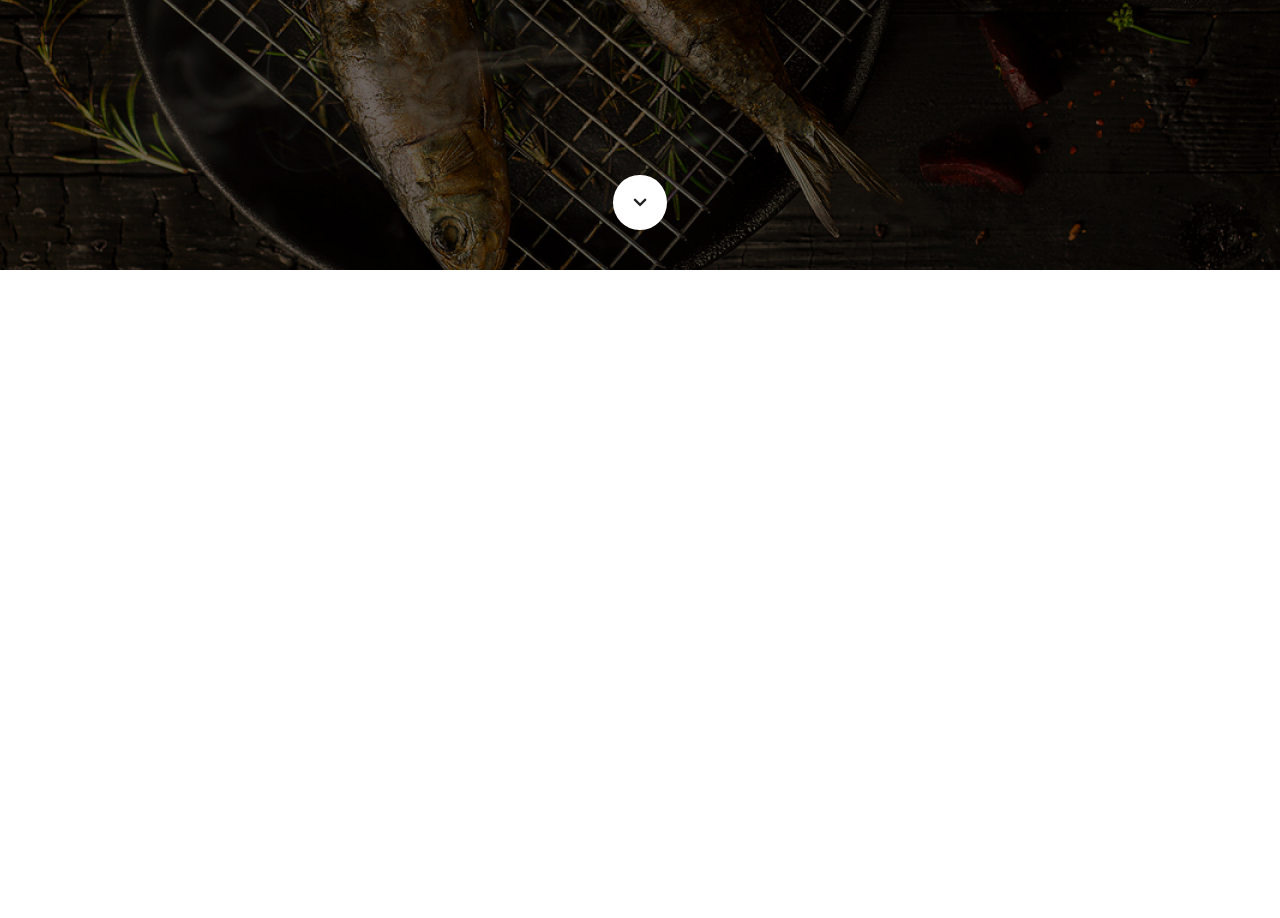
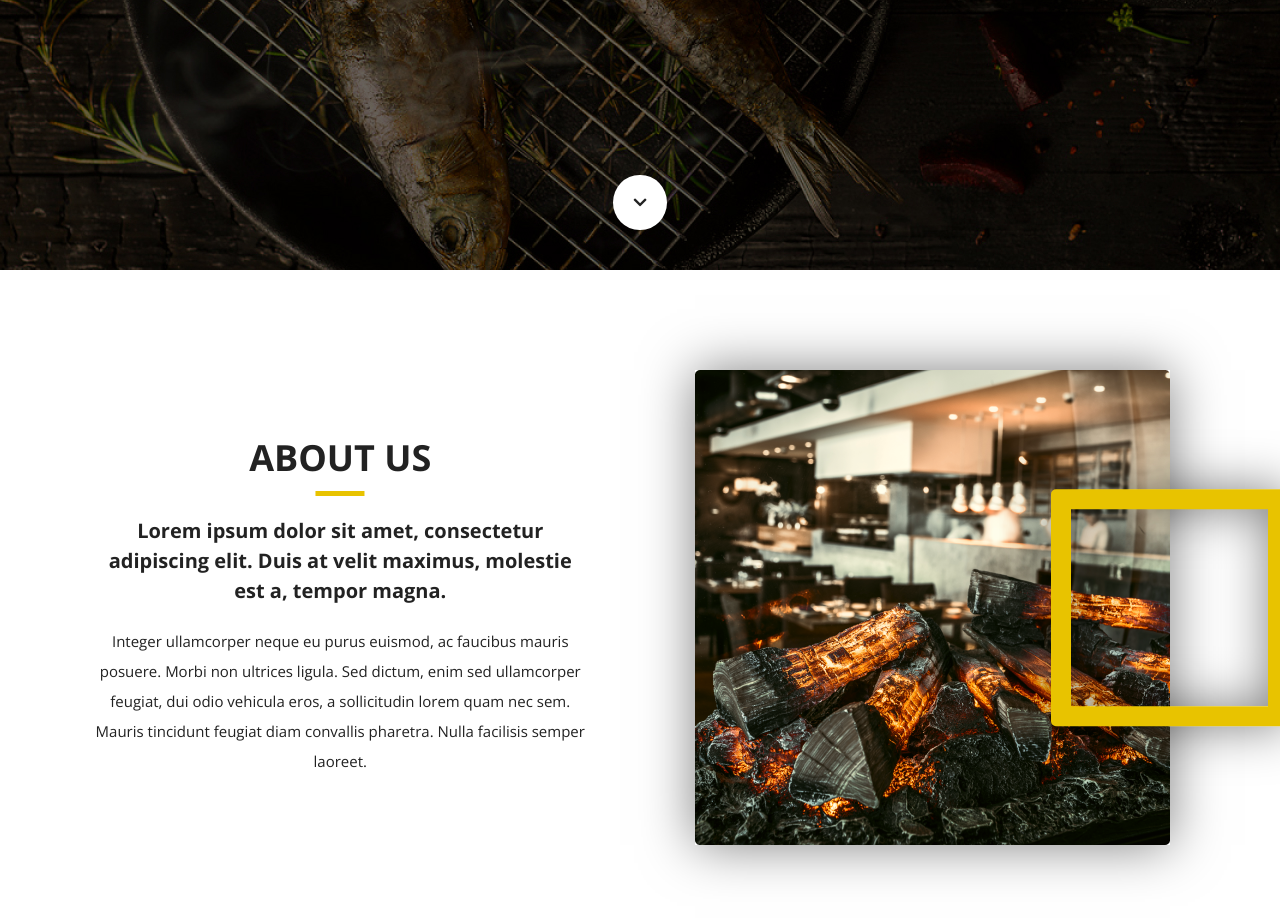
Before and after one commit to Unleashed97/hunger, a website: page src/index.html in a window 1280 px wide. Shown: the part 530-1448 px from the top of the page. Before the commit the page ends 800 px from the top, so only its background shows below. Drawn offline with nearby package versions, Linux system fonts and the light colour scheme.

Commit message:
about window done

```diff
--- a/src/index.html
+++ b/src/index.html
@@ -81,6 +81,21 @@
     </div>
 
     <!-- about -->
-    <section class="section section--about"></section>
+    <section class="section section--nobg section--about">
+        <div class="container">
+            <div class="section__inner">
+                <div class="section__text-block">
+                    <h2 class="section__text-block-title">About us</h2>
+                    <h5 class="section__text-block-sub-title">Lorem ipsum dolor sit amet, consectetur adipiscing elit. Duis at velit maximus, molestie est a, tempor magna.</h5>
+                    <p class="section__text-block-text">Integer ullamcorper neque eu purus euismod, ac faucibus mauris posuere. Morbi non ultrices ligula. Sed dictum, enim sed ullamcorper feugiat, dui odio vehicula eros, a sollicitudin lorem quam nec sem. Mauris tincidunt feugiat diam convallis pharetra. Nulla facilisis semper laoreet.</p>
+                </div>
+                <div class="section__image-block">
+                    <div class="section__image-block-img">
+                        <img src="images/about/about.png" alt="">
+                    </div>
+                </div>
+            </div>
+        </div>
+    </section>
 </body>
 </html>
--- /dev/null
+++ b/src/scss/components/section.scss
@@ -0,0 +1,86 @@
+.section{
+
+    &--nobg{
+        padding: 100px 80px;
+    }
+    &__inner{
+        display: flex;
+        justify-content: space-between;
+    }
+
+    &__title{
+        font-size: 12px;
+        font-weight: 700;
+        color: $white;
+        text-transform: uppercase;
+        letter-spacing: .5em;
+    }
+
+    &__text-block, &__image-block{
+        width: 45%;
+    }
+
+    &__text-block{
+        display: flex;
+        flex-direction: column;
+        justify-content: center;
+        text-align: center;
+        &-title{
+            // font-family: serif;
+            font-size: 36px;
+            font-weight: 700;
+            text-transform: uppercase;
+            position: relative;
+            padding-bottom: 20px;
+            margin-bottom: 20px;
+
+            &::after{
+                display: block;
+                content: '';
+                position: absolute;
+                bottom: 0;
+                left: 50%;
+                transform: translateX(-50%);
+                width: 10%;
+                height: 5px;
+                background-color: $yellow;
+            }
+        }
+
+        &-sub-title{
+            font-size: 20px;
+            font-weight: 700;
+            margin-bottom: 20px;
+            line-height: 1.5;
+        }
+        &-text{
+            font-size: 15px;
+            line-height: 2;
+        }
+    }
+
+    &__image-block{
+        display: flex;
+        justify-content: flex-start;
+
+        &-img{
+            box-shadow: 0 0 50px rgba($black, .5);
+            position: relative;
+
+            &::after{
+                display: block;
+                content: '';
+                position: absolute;
+                top: 50%;
+                transform: translateY(-50%);
+                right: -25%;
+                z-index: 2;
+                width: 50%;
+                height: 50%;
+                border-radius: 5px;
+                border: 20px solid $yellow;
+                box-shadow: 0 0 50px rgba($black, .5), inset 0 0 50px rgba($black, .5);
+            }
+        }
+    }
+}
--- a/src/scss/main.scss
+++ b/src/scss/main.scss
@@ -60,3 +60,4 @@ body{
 @import "components/nav";
 @import "components/intro";
 @import "components/social";
+@import "components/section";
--- a/src/scss/vars.scss
+++ b/src/scss/vars.scss
@@ -1,3 +1,4 @@
 // colors
 $white: #fff;
+$black: #000;
 $yellow: #E8C300;
```
Also changed, not shown: src/css/style.min.css, src/images/about/about.png (added).
